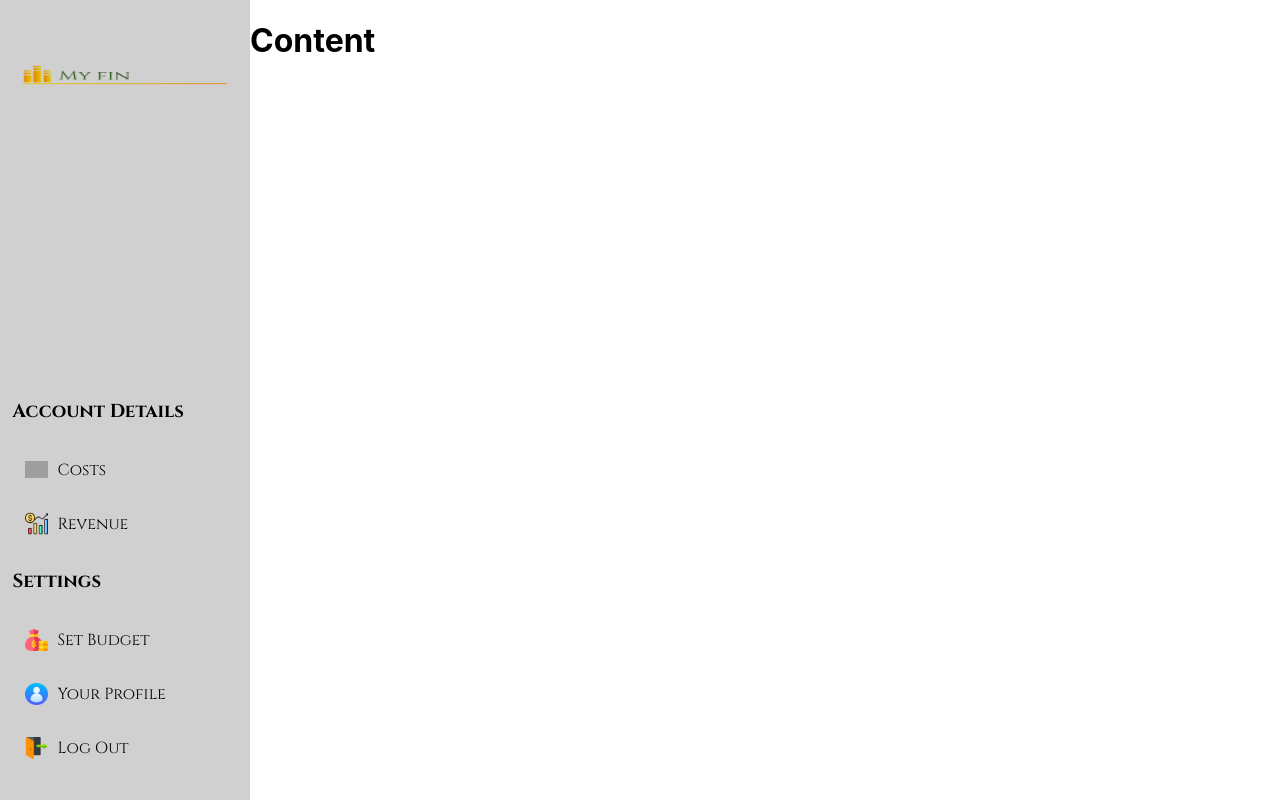
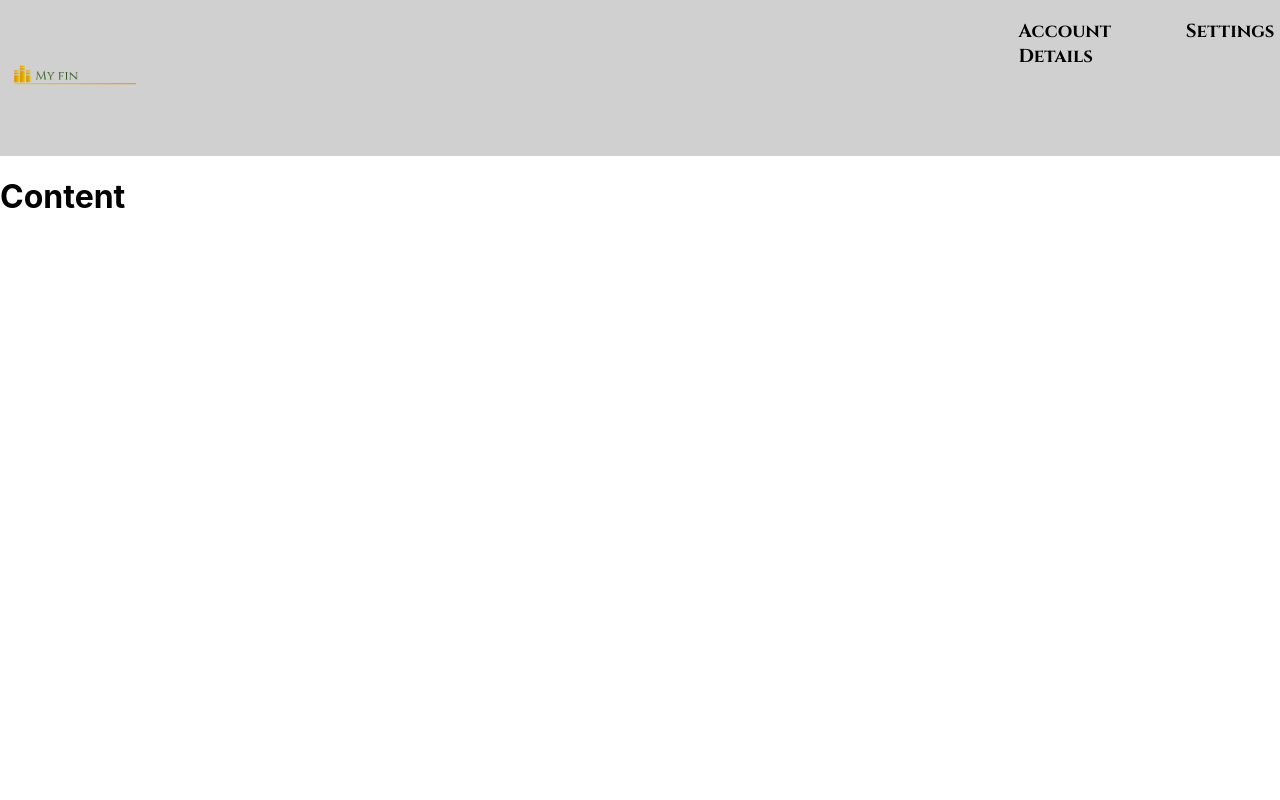
Before and after one commit to Andrei9194/my-fin, a React (Create React App) app: page / in a window 1280 px wide. Built offline with nearby package versions, Linux system fonts and the light colour scheme; grey boxes are pictures that could not be loaded.

Commit message:
change style for navigation

```diff
--- a/src/components/navbar/accountDetails/index.js
+++ b/src/components/navbar/accountDetails/index.js
@@ -1,12 +1,15 @@
 import revenue from '../../../assets/revenue.png'
 import costs from '../../../assets/costs.png'
+import { useState } from 'react'
 
-export const AccountDetails = () =>{
+export const AccountDetails = ({open, showModal}) =>{
+
+
 
     return(
         <div>
-            <h3 className='nav-info_title'>account details</h3>
-            <div className='nav-details'>
+            <h3 className='nav-info_title' onClick={showModal}>account details</h3>
+            <div className= {open ? 'nav-details' : 'hidden'}>
                 <div className='nav-details_area'>
                     <img alt="costs" src={costs} className='nav-details_icon' />
                     <p className='nav-details_text'>costs</p>
--- a/src/components/navbar/index.css
+++ b/src/components/navbar/index.css
@@ -1,13 +1,11 @@
 @import url('https://fonts.googleapis.com/css2?family=Cinzel:wght@400;500;700&display=swap');
 
 .nav-container{
-    width: 250px;
-    height: 100%;
-    height: 100vh;
+    width: 100%;
+
     background-color: #D0D0D0;
-    overflow-y: auto;
     display: flex;
-    flex-direction: column;
+    flex-direction: row;
     justify-content: space-between;
     font-family: 'Cinzel', serif;
 }
@@ -18,18 +16,23 @@
     margin: 0 auto;
 }
 .nav-info{
-    margin-bottom: 10%;
+    display: flex;
+    flex-direction: row;
+    margin-right: 10px;
 }
 
 .nav-info_title{
     margin-left: 5%;
     text-transform: capitalize;
     font-family: 'Cinzel', serif;
+    cursor: pointer;
 }
 
 .nav-details{
-    margin-left: 10%;
     cursor: pointer;
+    border: 2px solid black;
+    width: 200px;
+
 }
 .nav-details_area{
     display: flex;
@@ -46,3 +49,6 @@
     text-transform: capitalize;
     font-family: 'Cinzel', serif;
 }
+.hidden{
+   display: none;
+}
--- a/src/components/navbar/index.js
+++ b/src/components/navbar/index.js
@@ -2,9 +2,25 @@ import './index.css'
 import { Settings } from './settings'
 import logo from '../../assets/logo (2).png'
 import { AccountDetails } from './accountDetails'
+import { useState } from 'react'
 
 
 export const NavBar = () =>{
+
+    const [openSet, setOpenSet] = useState(false)
+    const [openAccDet, setOpenAccDet] = useState(false)
+
+
+
+    const handleShowSet = () =>{
+        setOpenSet(!openSet)
+        setOpenAccDet(false)
+    }
+    const handleShowAcc = () =>{
+        setOpenAccDet(!openAccDet)
+        setOpenSet(false)
+    }
+
 
     return(
 
@@ -13,8 +29,8 @@ export const NavBar = () =>{
                 <img alt='My Fin' src={logo} className="logo" />
             </div>
             <div className='nav-info'>
-                <AccountDetails />
-                <Settings/>
+                <AccountDetails open={openAccDet} showModal={handleShowAcc}/>
+                <Settings open={openSet} showModal={handleShowSet}/>
             </div>
         </div>
     )
--- a/src/components/navbar/settings/index.js
+++ b/src/components/navbar/settings/index.js
@@ -1,13 +1,14 @@
 import profileImg from '../../../assets/user.png'
 import logOut from '../../../assets/log-out.png'
 import budget from '../../../assets/budget.png'
+import { useState } from 'react'
 
-export const Settings = () =>{
+export const Settings = ({open, showModal}) =>{
 
     return(
         <div className="settings-container">
-            <h3 className="nav-info_title">settings</h3>
-            <div className='nav-details'>
+            <h3 className="nav-info_title" onClick={showModal}>settings</h3>
+            <div className= {open ? 'nav-details' : 'hidden'}>
                 <div className='nav-details_area'>
                     <img
                          alt='Profile'
--- a/src/components/wrapper/index.css
+++ b/src/components/wrapper/index.css
@@ -1,4 +1,4 @@
 .main-wrapper{
     display: flex;
-    flex-direction: row;
+    flex-direction: column;
 }
```
